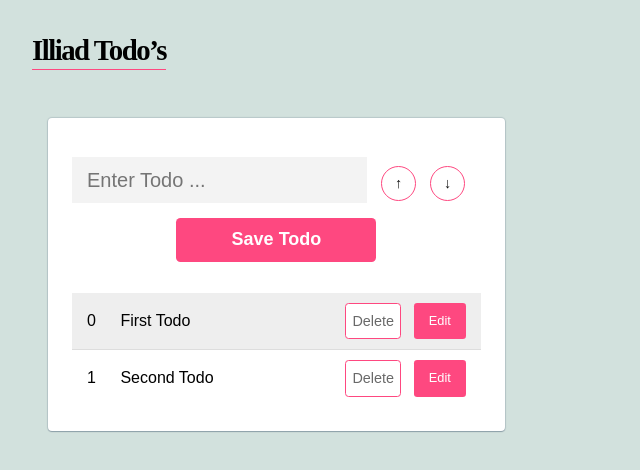
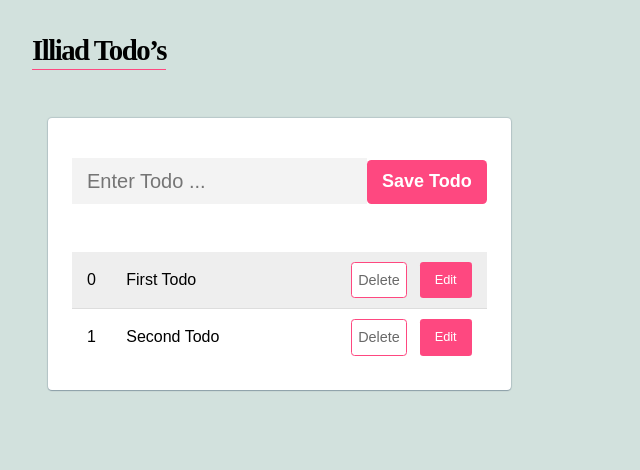
Before and after one commit to githubjack/angular-ivy-bsrsff, an Angular app: page / in a window 1280 px wide. Shown: the top 470 px of the page, without its empty margins (0-640 px from the left). Built offline with nearby package versions, Linux system fonts and the light colour scheme.

Commit message:
4 files modified

```diff
--- a/src/app/components/todos/todos.component.css
+++ b/src/app/components/todos/todos.component.css
@@ -53,7 +53,7 @@
   display:flex;
   align-items:center;
   width:auto;
-  padding-right:1em;
+  margin-bottom:2em;
 }
 .todo-input {
   display:inline-flex;
@@ -109,9 +109,9 @@
   color:dimgrey
 }
 .todo-submit {
-	display: block;
-	width: 100%;
-	max-width: 200px;
+  display:flex;
+  align-items:center;
+  width:auto;
 	appearance: none;
 	border: none;
   border-radius:0.25em;
@@ -120,7 +120,7 @@
 
 	background-color: #FE4880;
 	color: #FFF;
-	margin: 15px auto;
+	margin-top: 18px;
 
 	padding: 10px 15px;
 	font-size: 18px;
--- a/src/app/components/todos/todos.component.html
+++ b/src/app/components/todos/todos.component.html
@@ -8,6 +8,7 @@
            class="todo-input"
            [(ngModel)]="inputTodo"
           />
+          <!--
     <input type="button"
            name="order-up"
            value="&#8593;"
@@ -18,11 +19,13 @@
            value="&#8595;"
            class="todo-order dsc"
            />
+          -->
+          <input type="submit"
+          value="Save Todo"
+          class="todo-submit"
+               />
     </div>
-    <input type="submit"
-           value="Save Todo"
-           class="todo-submit"
-                />
+
   </form>
 
   <div *ngFor="let todo of todos; let i = index;"
@@ -33,6 +36,7 @@
        <input type="text"
          (click)="toggleDone(i)"
          [(ngModel)]="todo.content"
+         value="{{newContent}}"
          />
     </div>
   </div>
@@ -42,7 +46,8 @@
     <input type=button
            class="todo-edit"
            value="Edit"
-           (click)="editTodo()"
+           (click)="onEdit(todo)"
+
       />
 
   </div>
--- a/src/app/components/todos/todos.component.ts
+++ b/src/app/components/todos/todos.component.ts
@@ -10,17 +10,20 @@ import { Todo } from './../../models/Todo';
 export class TodosComponent implements OnInit {
 todos:Todo[];
 inputTodo:string = '';
-updateInput: string = '';
+todo: string;
+newContent: string = '';
 
 constructor () {}
 
 ngOnInit(): void {
 this.todos = [
     {
+      id: 0,
       content: 'First Todo',
       completed: false,
     },
     {
+      id: 1,
       content: 'Second Todo',
       completed: false
     }
@@ -40,16 +43,18 @@ deleteTodo (id:number) {
 
 addTodo () {
 this.todos.push({
+  id: 0,
   content: this.inputTodo,
   completed: false,
 });
 this.inputTodo = '';
 }
 
-editTodo () {
+onEdit (todo) {
   if(this.todos){
-    console.log('todo clicked');
-
+    console.log('todo clicked!', todo.content);
+    todo.content = this.newContent;
+    console.log('new content', this.newContent)
   }
 }
 
--- a/src/app/models/Todo.ts
+++ b/src/app/models/Todo.ts
@@ -1,4 +1,5 @@
 export class Todo {
+  id:number;
   content: string;
   completed: boolean;
 }
```
